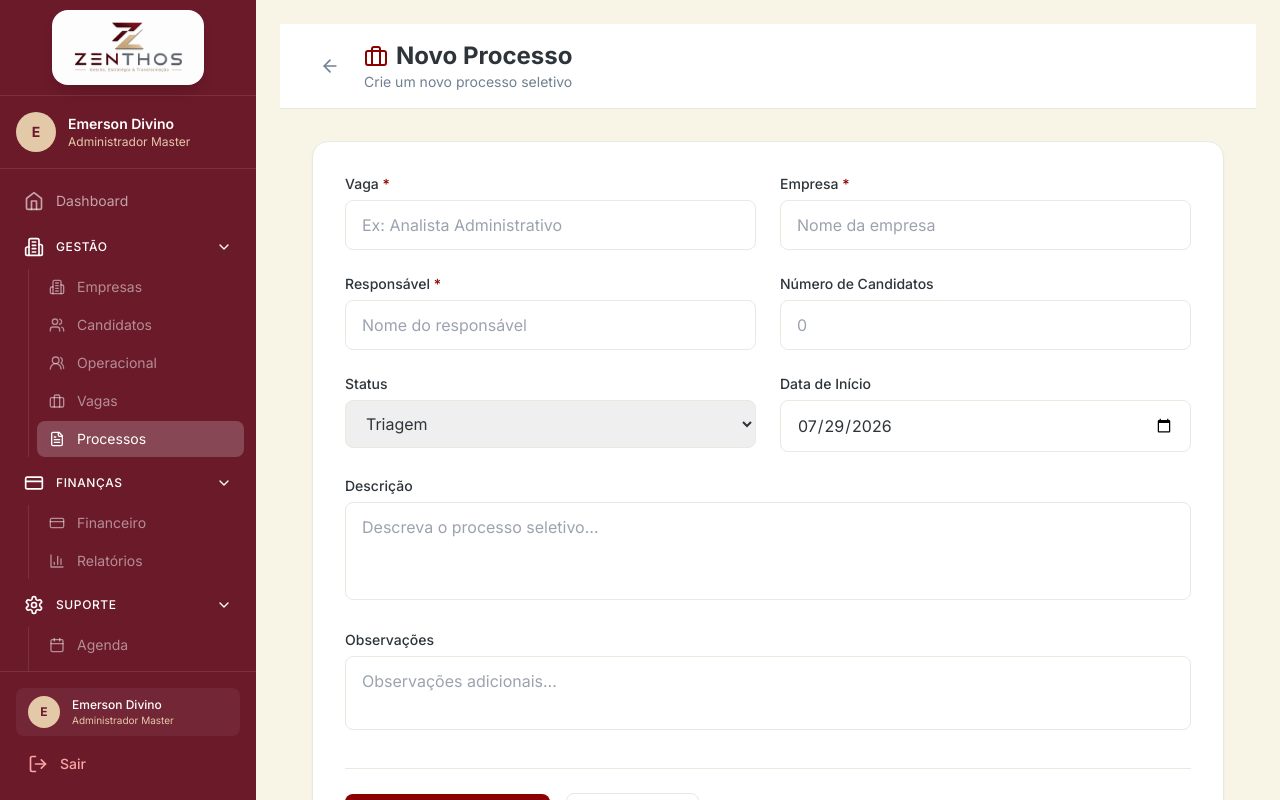
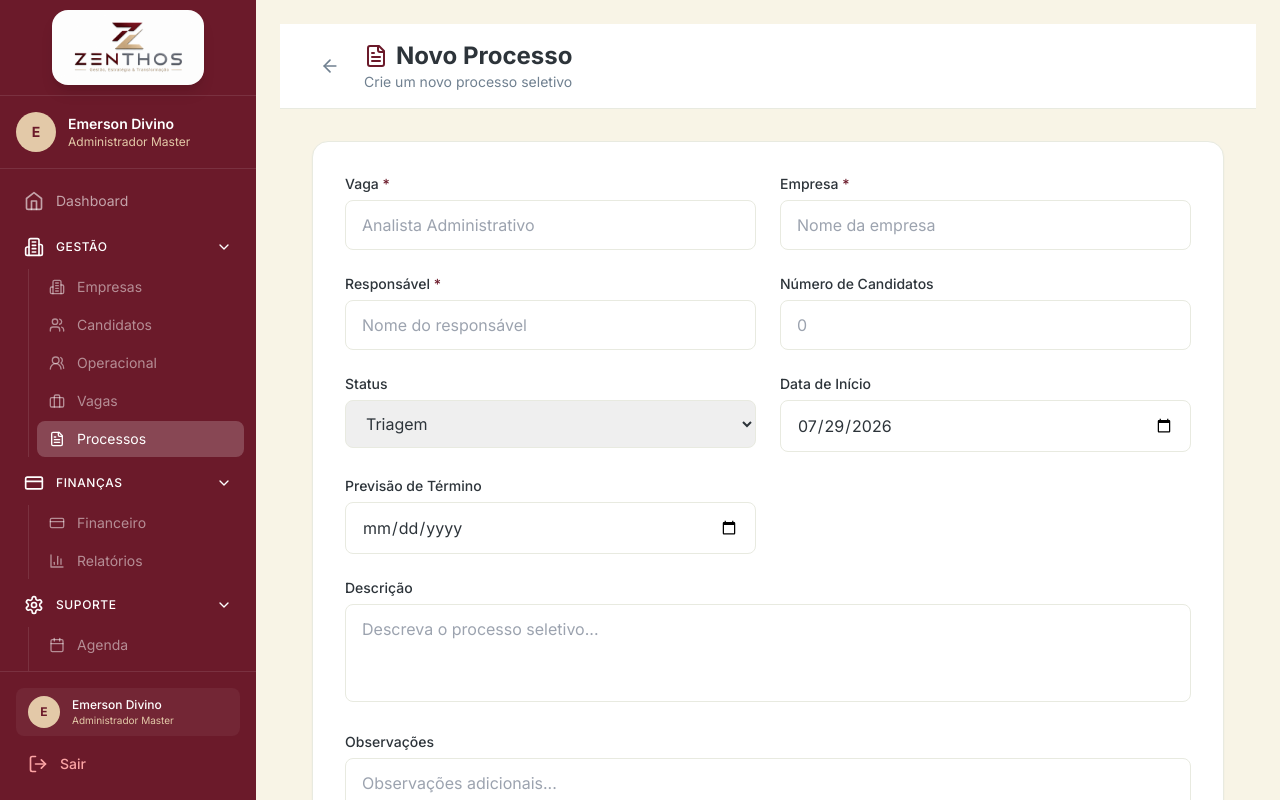
Before and after one commit to trivoroficial/consult_recruit, a Next.js app: page /admin/processos/novo in a window 1280 px wide. Shown: the top 800 px of the page. Built offline with nearby package versions, Linux system fonts and the light colour scheme.

Commit message:
Update page.tsx

```diff
--- a/src/app/(dashboard)/admin/processos/novo/page.tsx
+++ b/src/app/(dashboard)/admin/processos/novo/page.tsx
@@ -4,12 +4,14 @@ import { useState } from 'react'
 import { useRouter } from 'next/navigation'
 import { SidebarAdmin } from '@/components/dashboard/SidebarAdmin'
 import { DashboardFooter } from '@/components/dashboard/DashboardFooter'
-import { Briefcase, ArrowLeft, Save, CheckCircle, Building2, Users, Calendar, User } from 'lucide-react'
+import { FileText, ArrowLeft, Save, CheckCircle, Building2, Users, Calendar, User } from 'lucide-react'
+import { criarProcesso } from '@/actions/processos'
 
 export default function NovoProcesso() {
   const router = useRouter()
   const [loading, setLoading] = useState(false)
   const [success, setSuccess] = useState(false)
+  const [error, setError] = useState<string | null>(null)
   const [form, setForm] = useState({
     vaga: '',
     empresa: '',
@@ -17,37 +19,31 @@ export default function NovoProcesso() {
     candidatos: '',
     status: 'triagem',
     inicio: new Date().toISOString().split('T')[0],
+    previsaoFim: '',
     descricao: '',
     observacoes: ''
   })
 
-  const handleSubmit = (e: React.FormEvent) => {
+  const handleSubmit = async (e: React.FormEvent) => {
     e.preventDefault()
     setLoading(true)
+    setError(null)
 
-    setTimeout(() => {
-      const novoProcesso = {
-        id: Date.now(),
-        ...form,
-        candidatos: parseInt(form.candidatos) || 0,
-        dataCriacao: new Date().toISOString()
+    try {
+      const result = await criarProcesso(form)
+      if (result.success) {
+        setSuccess(true)
+        setTimeout(() => {
+          router.push('/admin/processos')
+        }, 2000)
+      } else {
+        setError(result.error || 'Erro ao criar processo')
+        setLoading(false)
       }
-
-      const saved = localStorage.getItem('zenthos_processos')
-      let processos = []
-      if (saved) {
-        processos = JSON.parse(saved)
-      }
-      processos.push(novoProcesso)
-      localStorage.setItem('zenthos_processos', JSON.stringify(processos))
-
+    } catch (err) {
+      setError('Erro ao criar processo')
       setLoading(false)
-      setSuccess(true)
-
-      setTimeout(() => {
-        router.push('/admin/processos')
-      }, 2000)
-    }, 1500)
+    }
   }
 
   if (success) {
@@ -62,11 +58,11 @@ export default function NovoProcesso() {
               </div>
               <h2 className="text-2xl font-bold text-[#2D343A]">Processo criado com sucesso!</h2>
               <p className="text-[#708090] mt-2">
-                O processo para {form.vaga} foi criado e já está disponível.
+                O processo para {form.vaga} foi criado.
               </p>
               <button
                 onClick={() => router.push('/admin/processos')}
-                className="mt-6 px-6 py-2 bg-[#8B0000] text-white rounded-lg hover:bg-[#700000] transition"
+                className="mt-6 px-6 py-2 bg-[#6B1A2A] text-white rounded-lg hover:bg-[#4A0E1A] transition"
               >
                 Voltar para Processos
               </button>
@@ -92,7 +88,7 @@ export default function NovoProcesso() {
             </button>
             <div>
               <h1 className="text-2xl font-bold text-[#2D343A] flex items-center gap-2">
-                <Briefcase className="h-6 w-6 text-[#8B0000]" />
+                <FileText className="h-6 w-6 text-[#6B1A2A]" />
                 Novo Processo
               </h1>
               <p className="text-sm text-[#708090]">Crie um novo processo seletivo</p>
@@ -102,28 +98,34 @@ export default function NovoProcesso() {
 
         <div className="flex-1 p-8">
           <form onSubmit={handleSubmit} className="bg-white rounded-2xl shadow-sm border border-[#E8EAE0] p-8">
+            {error && (
+              <div className="bg-red-50 border border-red-200 text-red-700 px-4 py-3 rounded-lg mb-4 text-sm">
+                {error}
+              </div>
+            )}
+
             <div className="grid grid-cols-1 md:grid-cols-2 gap-6">
               <div>
                 <label className="block text-sm font-medium text-[#2D343A] mb-1.5">
-                  Vaga <span className="text-[#8B0000]">*</span>
+                  Vaga <span className="text-[#6B1A2A]">*</span>
                 </label>
                 <input
                   type="text"
                   required
-                  className="w-full px-4 py-3 border border-[#E8EAE0] rounded-lg focus:outline-none focus:ring-2 focus:ring-[#8B0000] transition"
+                  className="w-full px-4 py-3 border border-[#E8EAE0] rounded-lg focus:outline-none focus:ring-2 focus:ring-[#6B1A2A] transition"
                   value={form.vaga}
                   onChange={(e) => setForm({...form, vaga: e.target.value})}
-                  placeholder="Ex: Analista Administrativo"
+                  placeholder="Analista Administrativo"
                 />
               </div>
               <div>
                 <label className="block text-sm font-medium text-[#2D343A] mb-1.5">
-                  Empresa <span className="text-[#8B0000]">*</span>
+                  Empresa <span className="text-[#6B1A2A]">*</span>
                 </label>
                 <input
                   type="text"
                   required
-                  className="w-full px-4 py-3 border border-[#E8EAE0] rounded-lg focus:outline-none focus:ring-2 focus:ring-[#8B0000] transition"
+                  className="w-full px-4 py-3 border border-[#E8EAE0] rounded-lg focus:outline-none focus:ring-2 focus:ring-[#6B1A2A] transition"
                   value={form.empresa}
                   onChange={(e) => setForm({...form, empresa: e.target.value})}
                   placeholder="Nome da empresa"
@@ -131,12 +133,12 @@ export default function NovoProcesso() {
               </div>
               <div>
                 <label className="block text-sm font-medium text-[#2D343A] mb-1.5">
-                  Responsável <span className="text-[#8B0000]">*</span>
+                  Responsável <span className="text-[#6B1A2A]">*</span>
                 </label>
                 <input
                   type="text"
                   required
-                  className="w-full px-4 py-3 border border-[#E8EAE0] rounded-lg focus:outline-none focus:ring-2 focus:ring-[#8B0000] transition"
+                  className="w-full px-4 py-3 border border-[#E8EAE0] rounded-lg focus:outline-none focus:ring-2 focus:ring-[#6B1A2A] transition"
                   value={form.responsavel}
                   onChange={(e) => setForm({...form, responsavel: e.target.value})}
                   placeholder="Nome do responsável"
@@ -148,7 +150,7 @@ export default function NovoProcesso() {
                 </label>
                 <input
                   type="number"
-                  className="w-full px-4 py-3 border border-[#E8EAE0] rounded-lg focus:outline-none focus:ring-2 focus:ring-[#8B0000] transition"
+                  className="w-full px-4 py-3 border border-[#E8EAE0] rounded-lg focus:outline-none focus:ring-2 focus:ring-[#6B1A2A] transition"
                   value={form.candidatos}
                   onChange={(e) => setForm({...form, candidatos: e.target.value})}
                   placeholder="0"
@@ -159,7 +161,7 @@ export default function NovoProcesso() {
                   Status
                 </label>
                 <select
-                  className="w-full px-4 py-3 border border-[#E8EAE0] rounded-lg focus:outline-none focus:ring-2 focus:ring-[#8B0000] transition"
+                  className="w-full px-4 py-3 border border-[#E8EAE0] rounded-lg focus:outline-none focus:ring-2 focus:ring-[#6B1A2A] transition"
                   value={form.status}
                   onChange={(e) => setForm({...form, status: e.target.value})}
                 >
@@ -175,9 +177,20 @@ export default function NovoProcesso() {
                 </label>
                 <input
                   type="date"
-                  className="w-full px-4 py-3 border border-[#E8EAE0] rounded-lg focus:outline-none focus:ring-2 focus:ring-[#8B0000] transition"
+                  className="w-full px-4 py-3 border border-[#E8EAE0] rounded-lg focus:outline-none focus:ring-2 focus:ring-[#6B1A2A] transition"
                   value={form.inicio}
                   onChange={(e) => setForm({...form, inicio: e.target.value})}
+                />
+              </div>
+              <div>
+                <label className="block text-sm font-medium text-[#2D343A] mb-1.5">
+                  Previsão de Término
+                </label>
+                <input
+                  type="date"
+                  className="w-full px-4 py-3 border border-[#E8EAE0] rounded-lg focus:outline-none focus:ring-2 focus:ring-[#6B1A2A] transition"
+                  value={form.previsaoFim}
+                  onChange={(e) => setForm({...form, previsaoFim: e.target.value})}
                 />
               </div>
               <div className="md:col-span-2">
@@ -186,7 +199,7 @@ export default function NovoProcesso() {
                 </label>
                 <textarea
                   rows={3}
-                  className="w-full px-4 py-3 border border-[#E8EAE0] rounded-lg focus:outline-none focus:ring-2 focus:ring-[#8B0000] transition resize-none"
+                  className="w-full px-4 py-3 border border-[#E8EAE0] rounded-lg focus:outline-none focus:ring-2 focus:ring-[#6B1A2A] transition resize-none"
                   value={form.descricao}
                   onChange={(e) => setForm({...form, descricao: e.target.value})}
                   placeholder="Descreva o processo seletivo..."
@@ -198,7 +211,7 @@ export default function NovoProcesso() {
                 </label>
                 <textarea
                   rows={2}
-                  className="w-full px-4 py-3 border border-[#E8EAE0] rounded-lg focus:outline-none focus:ring-2 focus:ring-[#8B0000] transition resize-none"
+                  className="w-full px-4 py-3 border border-[#E8EAE0] rounded-lg focus:outline-none focus:ring-2 focus:ring-[#6B1A2A] transition resize-none"
                   value={form.observacoes}
                   onChange={(e) => setForm({...form, observacoes: e.target.value})}
                   placeholder="Observações adicionais..."
@@ -210,7 +223,7 @@ export default function NovoProcesso() {
               <button
                 type="submit"
                 disabled={loading}
-                className="px-8 py-3 bg-[#8B0000] text-white rounded-lg hover:bg-[#700000] transition font-medium flex items-center gap-2 disabled:opacity-50"
+                className="px-8 py-3 bg-[#6B1A2A] text-white rounded-lg hover:bg-[#4A0E1A] transition font-medium flex items-center gap-2 disabled:opacity-50"
               >
                 <Save className="h-5 w-5" />
                 {loading ? 'Criando...' : 'Criar Processo'}
```
